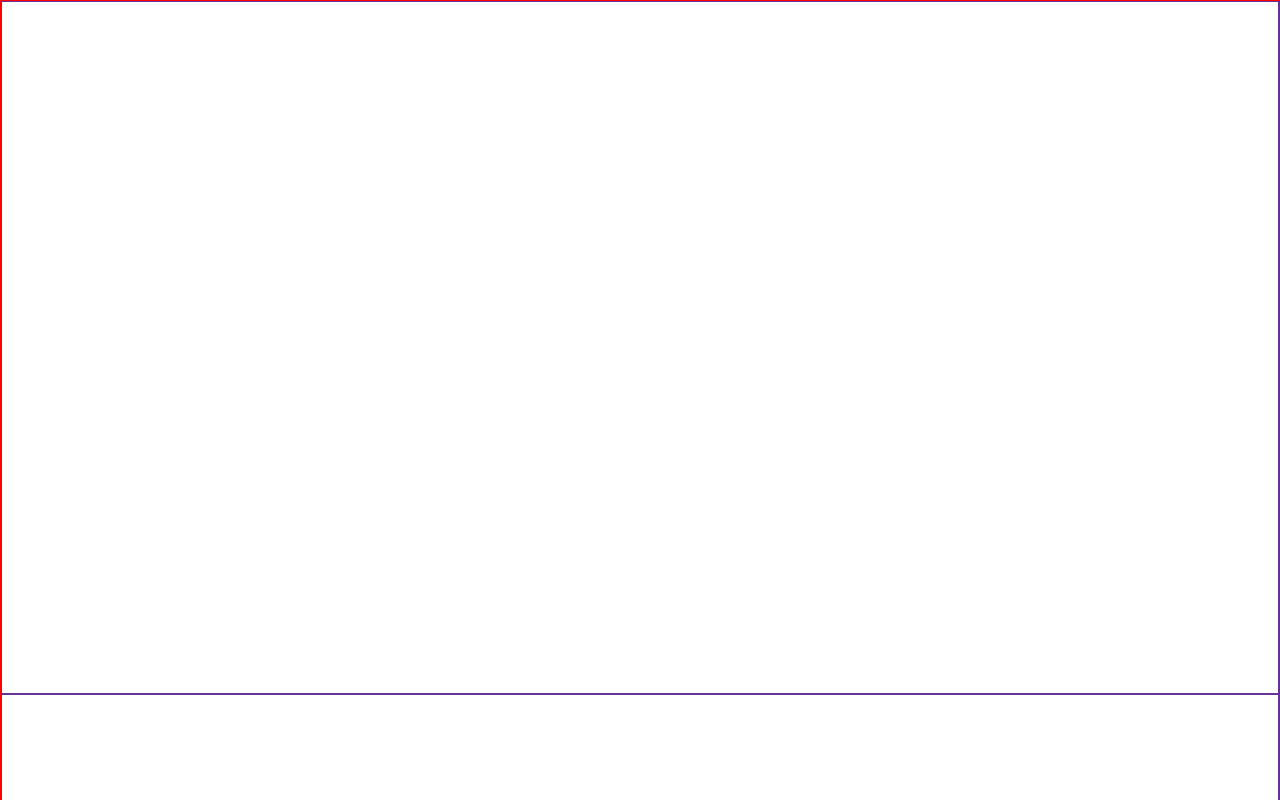
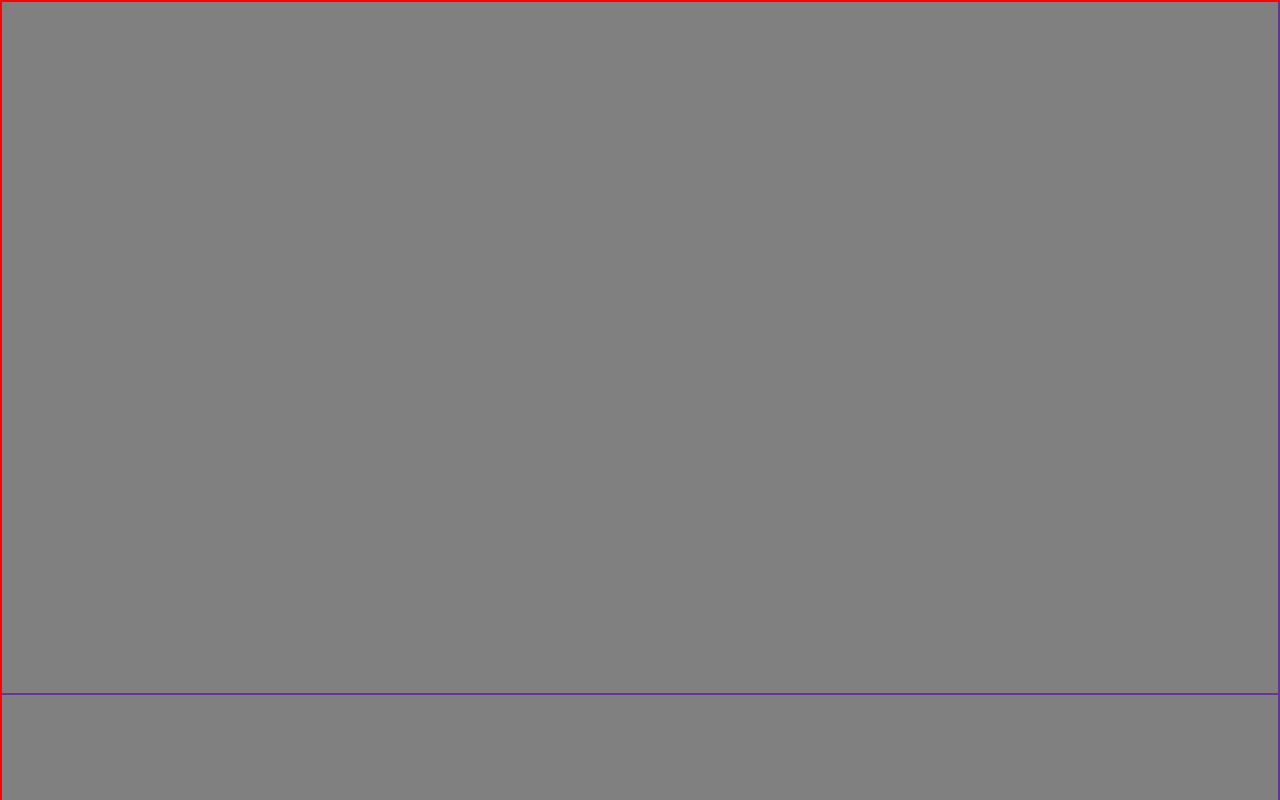
Before and after one commit to joywhy/Scroll-ani-pra, a React (Create React App) app in the folder my-app/: page / in a window 1280 px wide. Shown: the top 800 px of the page. Built offline with nearby package versions, Linux system fonts and the light colour scheme.

Commit message:
style: 슬라이드 props배경  주석

```diff
--- a/my-app/src/AnimationTest.js
+++ b/my-app/src/AnimationTest.js
@@ -8,6 +8,9 @@ const Wrapper = styled.div`
   padding: 1.6rem;
   background: ${(props) =>
     props.backgroundColor ? props.backgroundColor : 'white'};
+  //적용안됨 왜?
+
+  background-color: gray;
   border: 1px solid rebeccapurple;
 `;
 
--- a/my-app/src/HomePage.js
+++ b/my-app/src/HomePage.js
@@ -6,7 +6,7 @@ function HomePage({ location }) {
   return (
     <MainLayout>
       <AnimationTest backgroundColor="gray" />
-      <AnimationTest backgroundColor="#888888" />
+      <AnimationTest backgroundColor="red" />
       <AnimationTest backgroundColor="yellow" />
     </MainLayout>
   );
```
